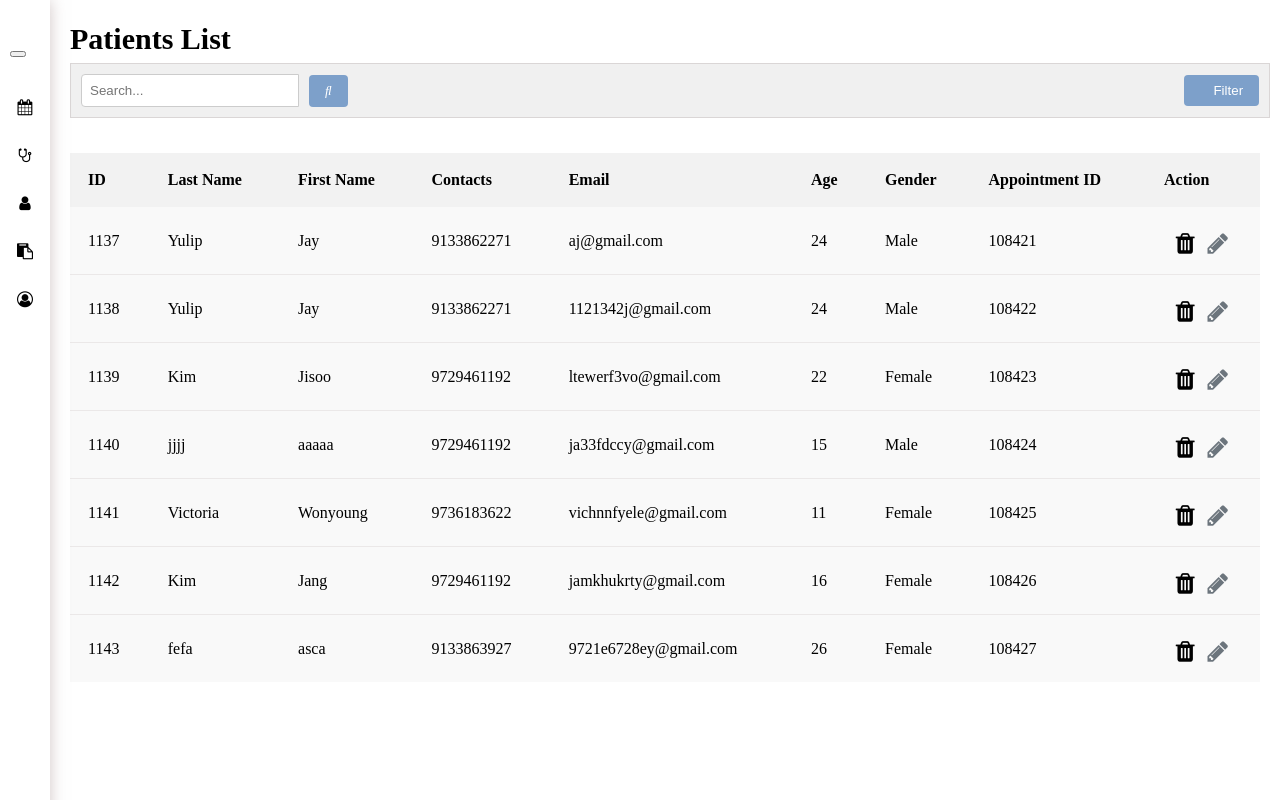
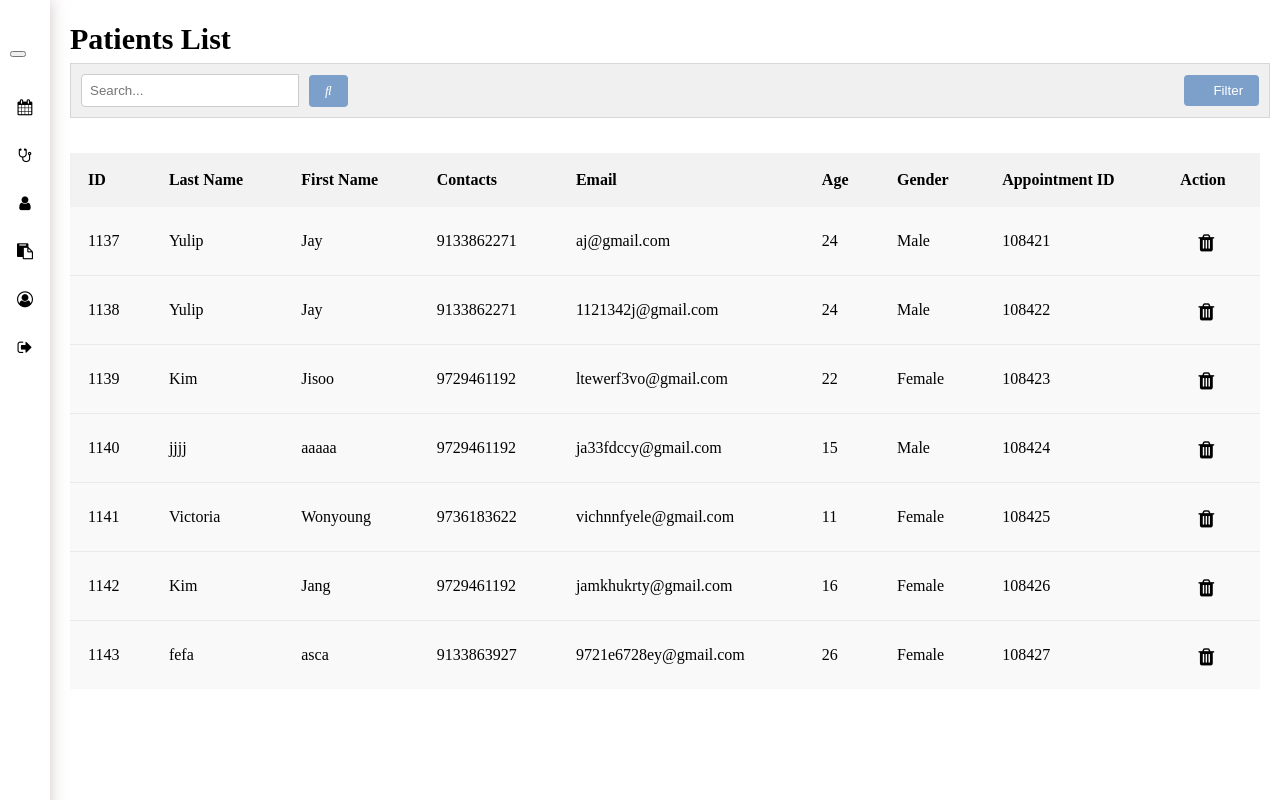
Before and after one commit to mccvliqht/Updated-Clinic-System, a PHP site: page /admin_page/patients.php in a window 1280 px wide. Run offline with PHP 8.4, Linux system fonts and the light colour scheme; a user stored in the database is signed in; data comes from the database, SQL or seed files in the repository.

Commit message:
Update patients.php

```diff
--- a/admin_page/patients.php
+++ b/admin_page/patients.php
@@ -50,6 +50,43 @@ $patientSql = "SELECT p.ptn_id AS ID, p.ptn_lname AS 'Last Name', p.ptn_fname AS
               FROM tblpatient p
               LEFT JOIN tblappoint a ON p.ptn_id = a.ptn_id";
 $patientResult = $conn->query($patientSql);
+
+// Handle record deletion
+if ($_SERVER['REQUEST_METHOD'] == 'POST' && isset($_POST['ptnId'])) {
+  // Get the ptnId from the POST data
+  $ptnId = $_POST['ptnId'];
+
+  // Prepare and execute the SQL statement to delete appointments for the patient
+  $deleteAppointmentsSql = "DELETE FROM tblappoint WHERE ptn_id = ?";
+  $stmtAppointments = $conn->prepare($deleteAppointmentsSql);
+  $stmtAppointments->bind_param("i", $ptnId);
+
+  // Execute appointment deletion query
+  if ($stmtAppointments->execute()) {
+      // Prepare and execute the SQL statement to delete the patient record
+      $deletePatientSql = "DELETE FROM tblpatient WHERE ptn_id = ?";
+      $stmtPatient = $conn->prepare($deletePatientSql);
+      $stmtPatient->bind_param("i", $ptnId);
+
+      // Execute patient deletion query
+      if ($stmtPatient->execute()) {
+          // If both deletions are successful, echo 'success'
+
+      } else {
+          // If patient deletion fails, echo 'error'
+
+      }
+  } else {
+      // If appointment deletion fails, echo 'error'
+
+  }
+
+  // Close statements
+  $stmtAppointments->close();
+  $stmtPatient->close();
+}
+
+
 ?>
 
 <!DOCTYPE html>
@@ -80,11 +117,12 @@ $patientResult = $conn->query($patientSql);
                 </span>
             </li>
         <?php endif; ?>
-        <li><a href="admin_landing_page.php"><i class="fa fa-calendar"></i> <span>Calendar</span></a></li>
+        <li><a href="admin_landing_page.php"><i class="fa fa-calendar"></i> <span>Dashboard</span></a></li>
         <li><a href="doctor.php"><i class="fa fa-stethoscope"></i> <span>Doctor</span></a></li>
         <li><a href="patients.php"><i class="fa fa-user"></i> <span>Patient</span></a></li>
         <li><a href="appointment.php"><i class="fa fa-clipboard"></i> <span>Appointment</span></a></li>
         <li><a href="account_details.php"><i class="fa fa-user-circle-o"></i> <span>Account Details</span></a></li>
+        <li><a href="logout.php"><i class="fa fa-sign-out"></i> <span>Logout</span></a></li>
     </ul>
   </div>
   <div class="content">
@@ -118,7 +156,7 @@ $patientResult = $conn->query($patientSql);
             // Populate table rows with patient records
             if ($patientResult->num_rows > 0) {
                 while ($row = $patientResult->fetch_assoc()) {
-                    echo "<tr>";
+                    echo "<tr data-id='" . $row['ID'] . "'>";
                     echo "<td>" . $row['ID'] . "</td>";
                     echo "<td>" . $row['Last Name'] . "</td>";
                     echo "<td>" . $row['First Name'] . "</td>";
@@ -127,7 +165,14 @@ $patientResult = $conn->query($patientSql);
                     echo "<td>" . $row['Age'] . "</td>";
                     echo "<td>" . $row['Gender'] . "</td>";
                     echo "<td>" . $row['Appointment ID'] . "</td>";
-                    echo "<td><i class='fa fa-trash delete-icon action-icon'></i> <i class='fa fa-pencil edit-icon action-icon'></i></td>";
+                    echo "<td>
+                    <form method='post'>
+                        <input type='hidden' name='ptnId' value='" . $row['ID'] . "'>
+                        <div class='action-icons'>
+                            <button type='submit' class='delete-icon'><i class='fa fa-trash'></i></button>
+                        </div>
+                    </form>
+                   </td>";
                     echo "</tr>";
                 }
             } else {
```
